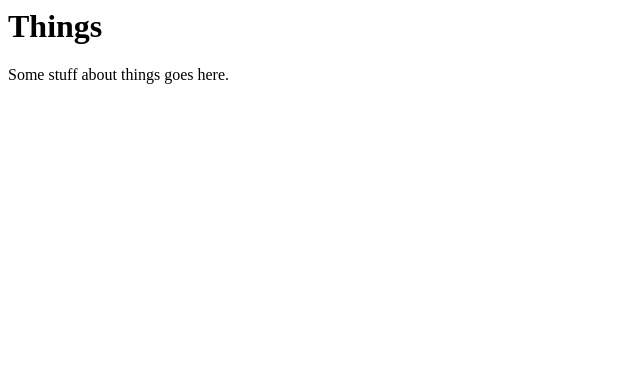
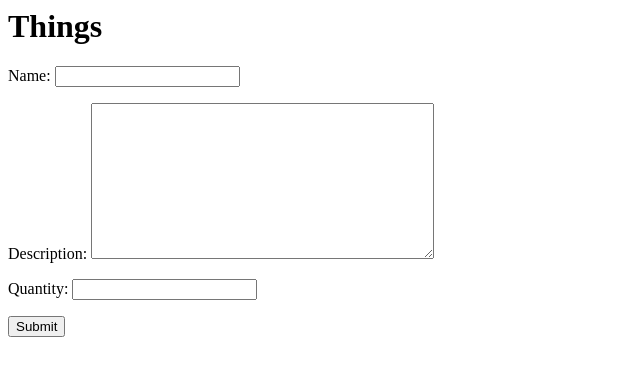
Before and after one commit to KCL-SEG/things-2-xizz77, a Django app: page / in a window 1280 px wide. Shown: the top 376 px of the page, without its empty margins (0-640 px from the left). Run offline with Django 3.2, Linux system fonts and the light colour scheme.

Commit message:
Modify home.html to show the form

```diff
--- a/things/templates/home.html
+++ b/things/templates/home.html
@@ -6,6 +6,11 @@
   <h1>
     Things
   </h1>
-  <p>Some stuff about things goes here.</p>
+  <p><form method="post">
+    {%csrf_token%}
+    {{form.as_p}}
+    <button type="submit">Submit</button>
+</form>
+</p>
 </body>
 </html>
```
